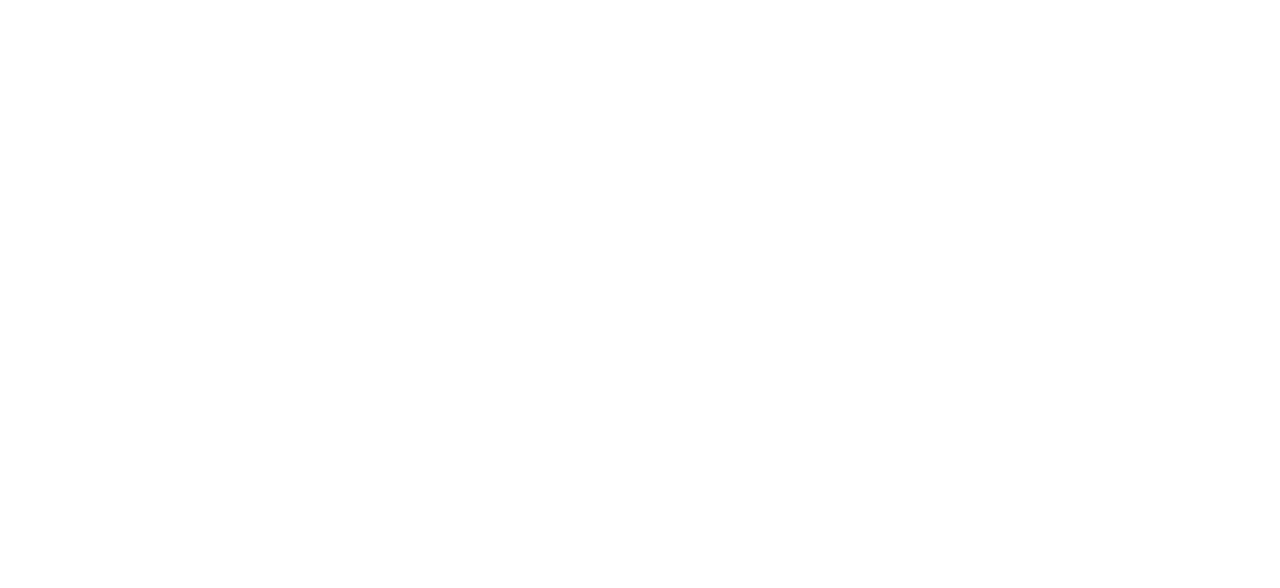
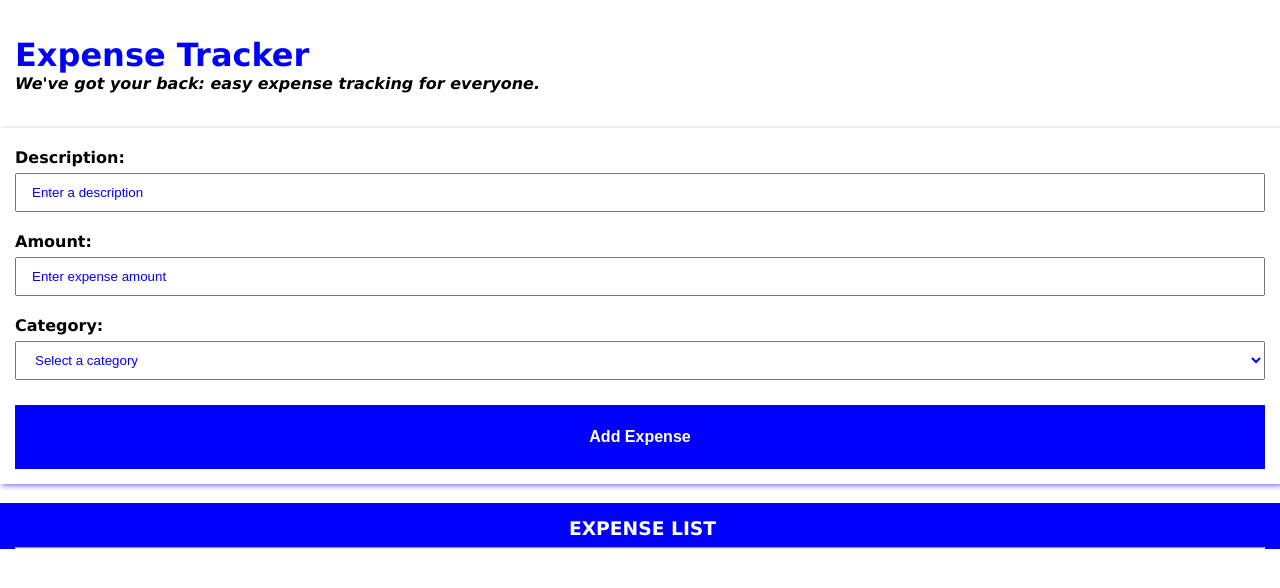
Before and after one commit to Prince-R20/Expense-Tracker-, a plain HTML site: page index.html in a window 1280 px wide. Drawn offline with Linux system fonts and the light colour scheme.

Commit message:
Added UI

```diff
--- a/index.html
+++ b/index.html
@@ -7,6 +7,53 @@
     <link rel="stylesheet" href="style.css">
 </head>
 <body>
+    <header>
+        <h1>Expense Tracker</h1>
+        <p><i>We've got your back: easy expense tracking for everyone.</i></p>
+    </header>
+    <section id="formSection">
+        <form>
+            <label for="description">Description:
+                <br>
+                <input name="description" id="descriptionInp" placeholder="Enter a description" required></input>
+            </label>
+
+            <label for="amount">Amount:
+                <br>
+                <input type="number" name="amount" placeholder="Enter expense amount" id="amountInp" required>
+            </label>
+
+            <label for="category">Category:
+                <br>
+                <select id="categoryInp" required>
+                    <option value="">Select a category</option>
+                    <option value="feeding">Food</option>
+                    <option value="clothing">Transportation</option>
+                    <option value="shelter">Entertainment</option>
+                    <option value="transport">Shopping</option>
+                    <option value="transport">Bills</option>
+                    <option value="transport">Others</option>
+                </select>
+            </label>
+            <button onclick="appendExpense()" id="addExpense">Add Expense</button>
+        </form>
+    </section>
+    <br>
+    <section id="expenseList">
+        <h3>Expense List</h3>
+        <hr>
+        <!-- <article class="category">
+            <h1 class="categoryHead">Food(Total: $50)</h1>
+            <ul>
+                <li>
+                    <div class="categoryList">
+                        <p>I want to buy food <br> $50</p>
+                        <button class="cancleExp">x</button>
+                    </div>
+                </li>
+            </ul>
+        </article> -->
+    </section>
     <script src="index.js"></script>
 </body>
 </html>
--- a/style.css
+++ b/style.css
@@ -1 +1,88 @@
 /* Expense tracker style sheet */
+
+:root{
+    --color: blue;
+    --color-t: rgba(0, 0, 255,50%);
+}
+
+body{
+    font-family: Verdana, Geneva, Tahoma, sans-serif;
+    margin: 0;
+    height: 100vh;
+}
+header{
+    padding: 15px;
+}
+header h1{
+    color: var(--color);
+    margin-bottom: 0;
+}
+header p{
+    margin: 0;
+    font-weight: bold;
+}
+#formSection{
+    margin-top: 20px;
+}
+#formSection form{
+    padding: 15px;
+    display: grid;
+    grid-template-columns: 1fr;
+    grid-template-rows: repeat(4, 1fr);
+    gap: 10px;
+    box-shadow: 2px 2px 5px var(--color-t);
+}
+#formSection form label{
+    font-weight: bold;
+    line-height: 30px;
+    padding-bottom: 5px;
+    display: flex;
+    flex-direction: column;
+}
+#formSection form label input, #formSection form label select{
+    padding: 10px 15px;
+    color: var(--color);
+    outline: none;
+}
+#formSection form label input::placeholder{
+    color: var(--color);
+}
+#addExpense{
+    background-color: var(--color);
+    margin-top: 10px;
+    border: none;
+    color: white;
+    font-weight: bold;
+    font-size: 1rem;
+}
+#expenseList{
+    padding-left: 15px;
+    padding-right: 15px;
+    padding-top: 10px;
+    background-color: var(--color);
+    color: white;
+}
+#expenseList h3{
+    text-transform: uppercase;
+    text-align: center;
+    margin: 5px 0 0 5px;
+}
+.category{
+    color: var(--color);
+    background-color: white;
+    border-radius: 10px;
+    padding: 10px;
+}
+.categoryList{
+    display: grid;
+    grid-template-columns: 1fr auto;
+}
+.categoryList p{
+    margin: 0;
+}
+.cancleExp{
+    color: red;
+    font-weight: bold;
+    background-color: unset;
+    border: none;
+}
```
